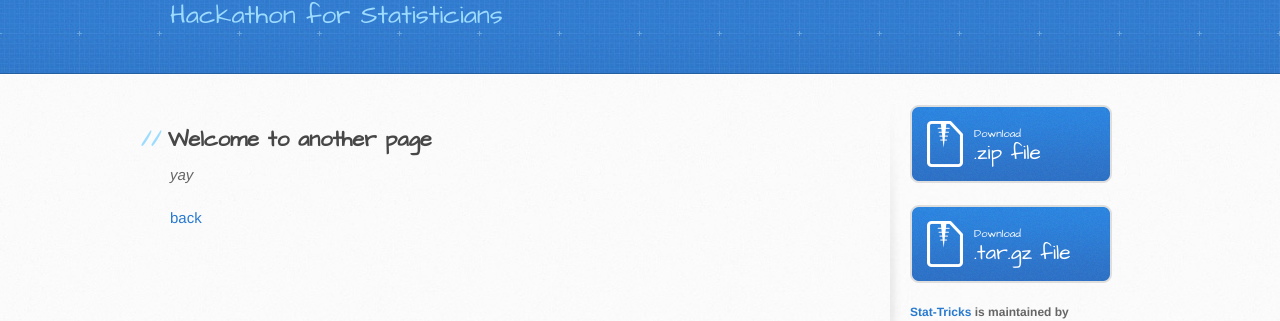
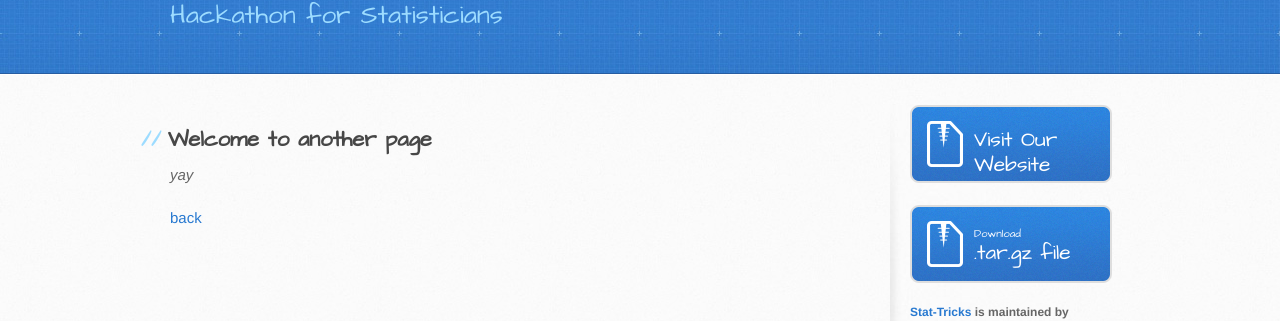
Before and after one commit to DowellLivingLab/Stat-Tricks, a Jekyll site: the page built from another-page.md, in a window 1280 px wide. Shown: the part 127-448 px from the top of the page. Built offline with Jekyll 4.4.1, drawn with Linux system fonts in a browser that asks for light colours; our own code applies the rules of GitHub Pages for plain Markdown files.

Commit message:
Update default.html

```diff
--- a/_layouts/default.html
+++ b/_layouts/default.html
@@ -40,8 +40,7 @@
         <aside id="sidebar">
           {% if site.show_downloads %}
             <a href="{{ site.github.zip_url }}" class="button">
-              <small>Download</small>
-              .zip file
+             Visit Our Website
             </a>
             <a href="{{ site.github.tar_url }}" class="button">
               <small>Download</small>
```
